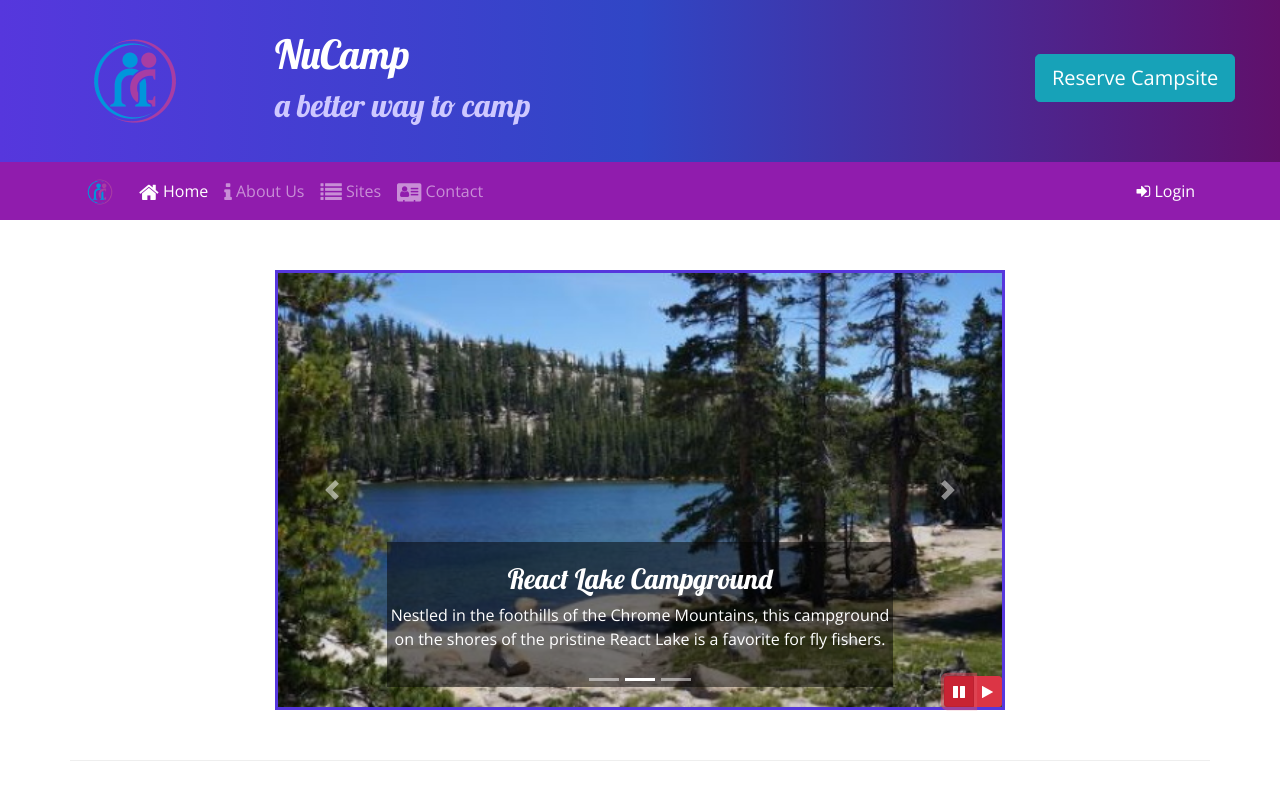
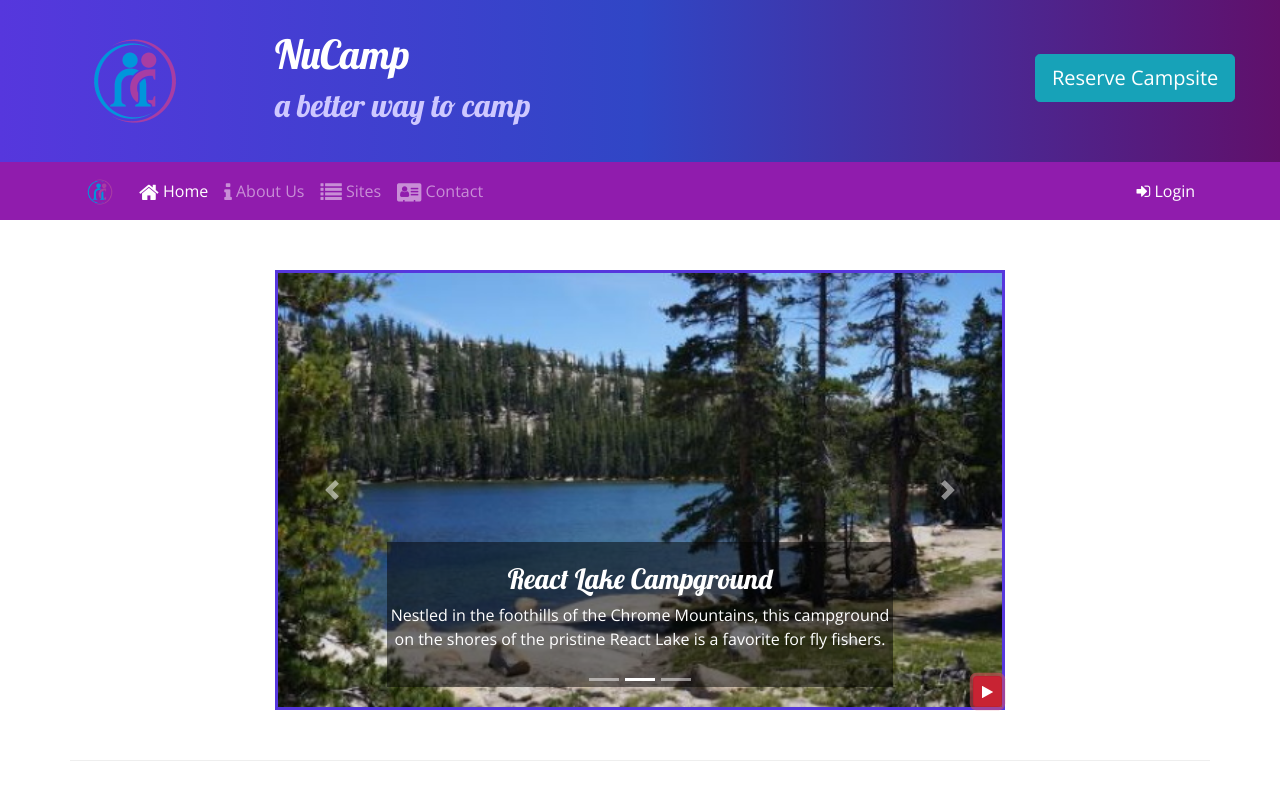
Before and after one commit to KitsuneMiko/bootstrap-practice, a website: page index.html in a window 1280 px wide. Both pictures are taken after a click on the button 959 px from the left and 691 px from the top of the page. Shown: the top 800 px of the page. Drawn offline with nearby package versions, Linux system fonts and the light colour scheme.

Commit message:
Bootstrap and jQuery Part 2

```diff
--- a/index.html
+++ b/index.html
@@ -203,16 +203,9 @@
                             Next
                         </span>
                     </a>
-                    <div class="btn-group" id="carouselButton">
-                        <button class="btn btn-danger btn-sm" id="carouselPause">
-                            <i class="fa fa-pause">
-                            </i>
-                        </button>
-                        <button class="btn btn-danger btn-sm" id="carouselPlay">
-                            <i class="fa fa-play">
-                            </i>
-                        </button>
-                    </div>
+                    <button class="btn btn-danger btn-sm" id="carouselButton">
+                        <i class="fa fa-pause"></i>
+                    </button>
                 </div>
             </div>
         </div>
@@ -308,11 +301,16 @@
     <script>
         $(function() {
             $(".carousel").carousel( { interval: 2000, pause: "false" } );
-            $("#carouselPause").click(function(){
-                $(".carousel").carousel("pause");
-            });
-            $("#carouselPlay").click(function(){
-                $(".carousel").carousel("cycle");
+            $("#carouselButton").click(function(){
+                if ($("#carouselButton").children("i").hasClass("fa-pause")) {
+                    $(".carousel").carousel("pause");
+                    $("#carouselButton").children("i").removeClass("fa-pause");
+                    $("#carouselButton").children("i").addClass("fa-play");
+                } else {
+                    $(".carousel").carousel("cycle");
+                    $("#carouselButton").children("i").removeClass("fa-play");
+                    $("#carouselButton").children("i").addClass("fa-pause");
+                }
             });
         });
     </script>
```
